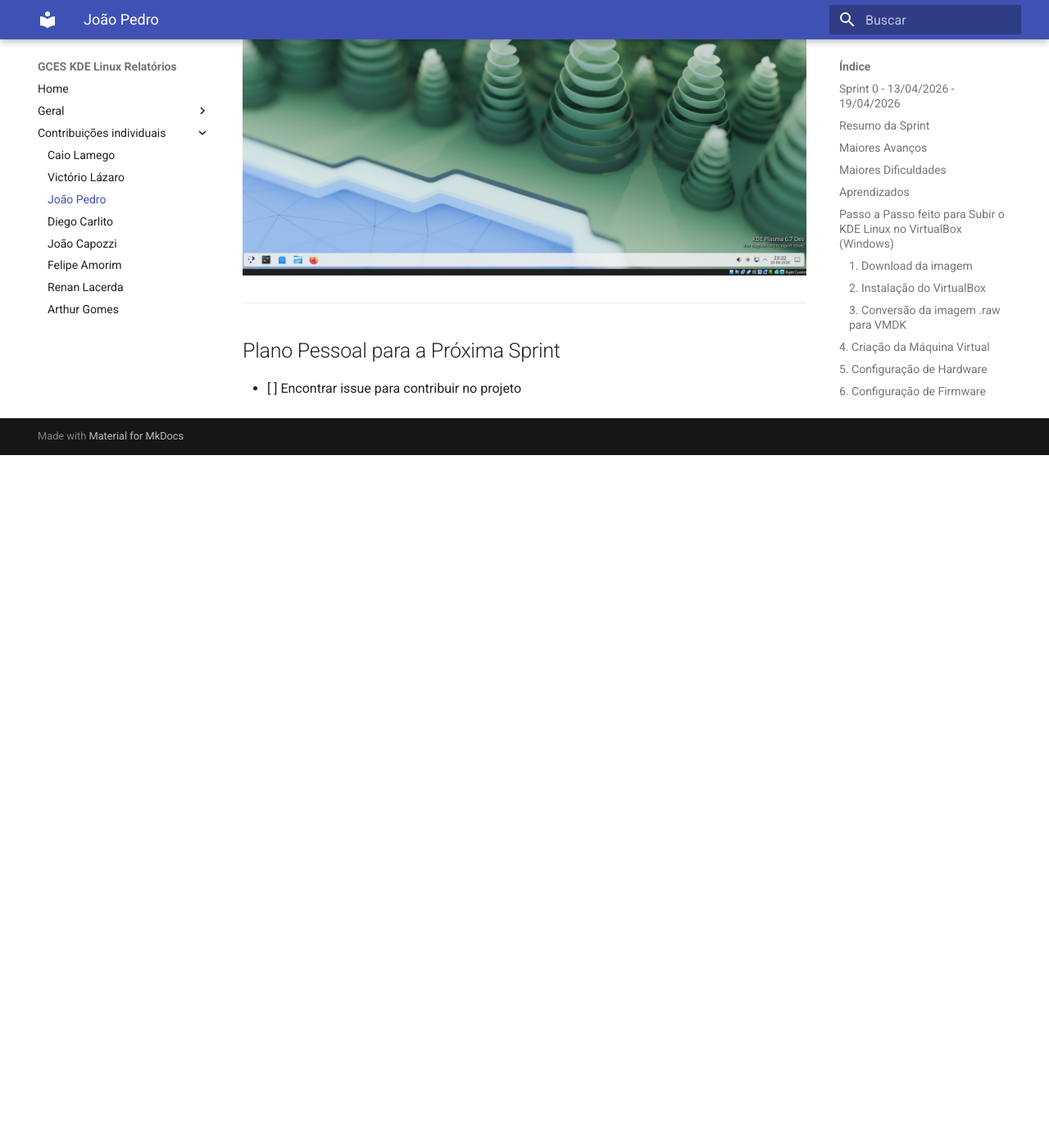
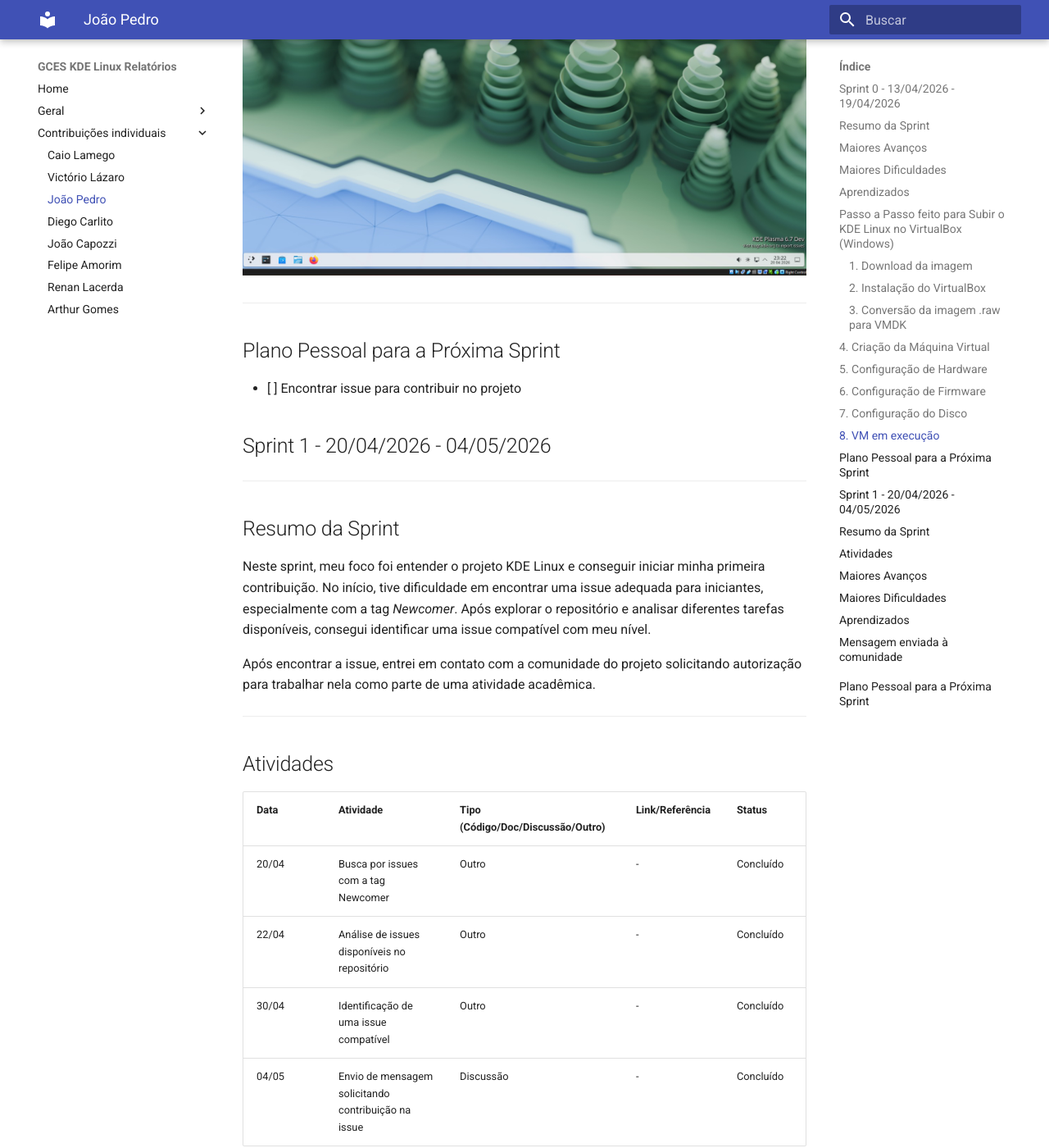
Before and after one commit to caiolamego/GCES-KDELinux-relatorios, an MkDocs documentation site: the page built from docs/contribuicoes_individuais/joaopedro/diarioDeBordo.md, in a window 1280 px wide and 1400 px high, scrolled down 3139 px. Shown: the whole window at 82% size. Built offline with MkDocs 1.6.1 and Material for MkDocs 9.7.7, drawn with Linux system fonts in a browser that asks for light colours; before the commit the page ends 3694 px from its top, so only the background shows below that; some of the changed text lies outside the part shown.

Commit message:
docs sprint 1

```diff
--- a/docs/contribuicoes_individuais/joaopedro/diarioDeBordo.md
+++ b/docs/contribuicoes_individuais/joaopedro/diarioDeBordo.md
@@ -112,3 +112,60 @@
 ## Plano Pessoal para a Próxima Sprint
 
 - [ ] Encontrar issue para contribuir no projeto
+
+## Sprint 1 - 20/04/2026 - 04/05/2026
+
+---
+
+## Resumo da Sprint
+
+Neste sprint, meu foco foi entender o projeto KDE Linux e conseguir iniciar minha primeira contribuição. No início, tive dificuldade em encontrar uma issue adequada para iniciantes, especialmente com a tag *Newcomer*. Após explorar o repositório e analisar diferentes tarefas disponíveis, consegui identificar uma issue compatível com meu nível.
+
+Após encontrar a issue, entrei em contato com a comunidade do projeto solicitando autorização para trabalhar nela como parte de uma atividade acadêmica.
+
+---
+
+## Atividades
+
+| Data  | Atividade | Tipo (Código/Doc/Discussão/Outro) | Link/Referência | Status |
+| ----- | --------- | --------------------------------- | --------------- | ------ |
+| 20/04 | Busca por issues com a tag Newcomer | Outro | - | Concluído |
+| 22/04 | Análise de issues disponíveis no repositório | Outro | - | Concluído |
+| 30/04 | Identificação de uma issue compatível | Outro | - | Concluído |
+| 04/05 | Envio de mensagem solicitando contribuição na issue | Discussão | - | Concluído |
+
+---
+
+## Maiores Avanços
+
+- Consegui encontrar uma issue adequada para iniciantes no projeto KDE Linux
+- Realizei o primeiro contato com a comunidade solicitando participação
+- Entendi melhor o funcionamento do fluxo de contribuição em projetos open source
+
+---
+
+## Maiores Dificuldades
+
+- Dificuldade em encontrar issues com a tag *Newcomer*
+- Necessidade de entender o contexto técnico das issues antes de escolher uma
+- Insegurança inicial sobre como abordar a comunidade do projeto
+
+---
+
+## Aprendizados
+
+- Aprendi a importância de analisar bem uma issue antes de escolher trabalhar nela
+- Entendi como funciona o primeiro contato com mantenedores em projetos open source
+- Percebi que a comunicação clara e educada é essencial ao contribuir com projetos reais
+
+---
+
+## Mensagem enviada à comunidade
+
+![Issue](./assets/img_issue.png)
+---
+
+## Plano Pessoal para a Próxima Sprint
+
+- [ ] Aguardar retorno da comunidade sobre a issue
+- [ ] Iniciar a contribuição no projeto
```
Also changed, not shown: docs/contribuicoes_individuais/joaopedro/assets/img_issue.png (added).
